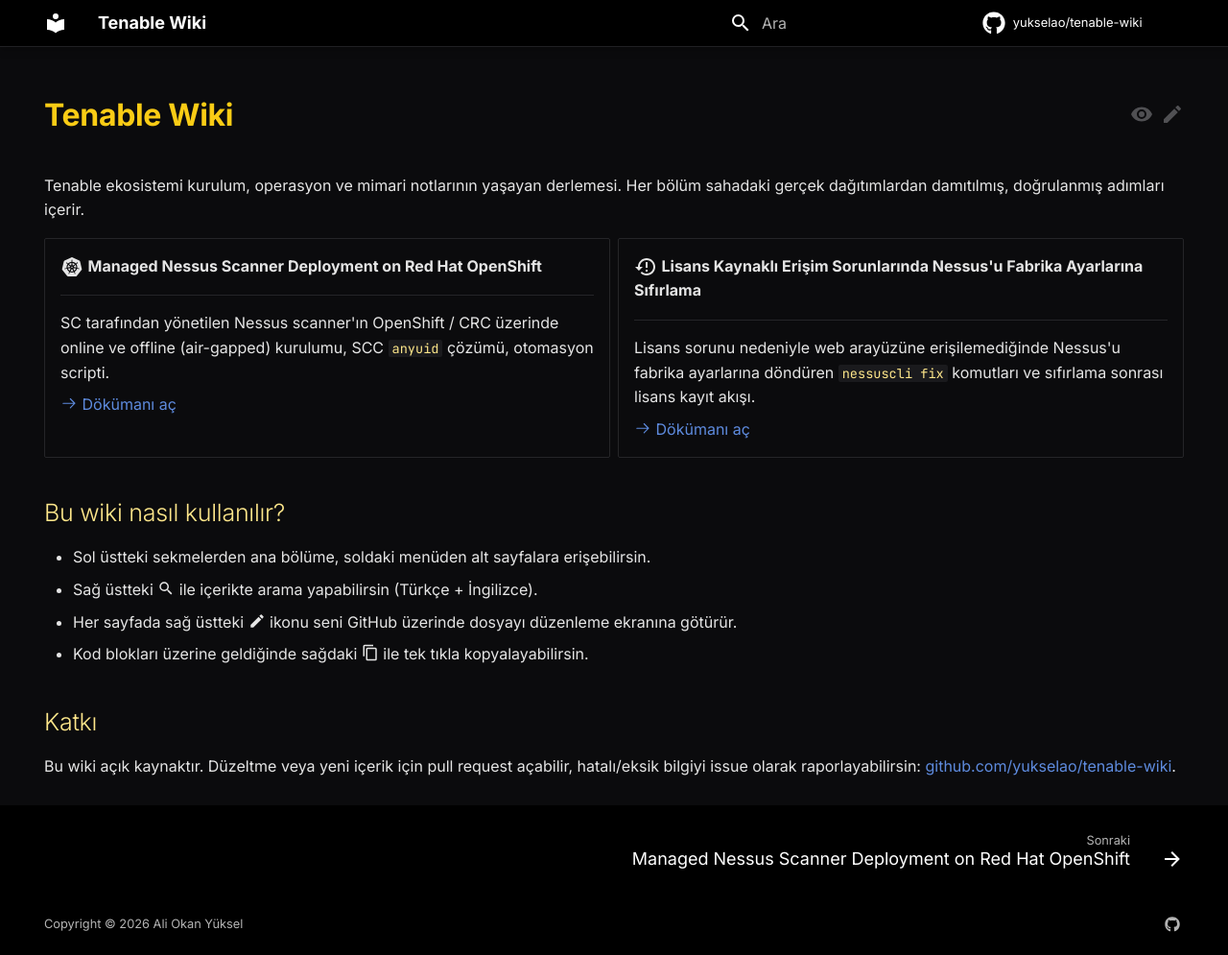
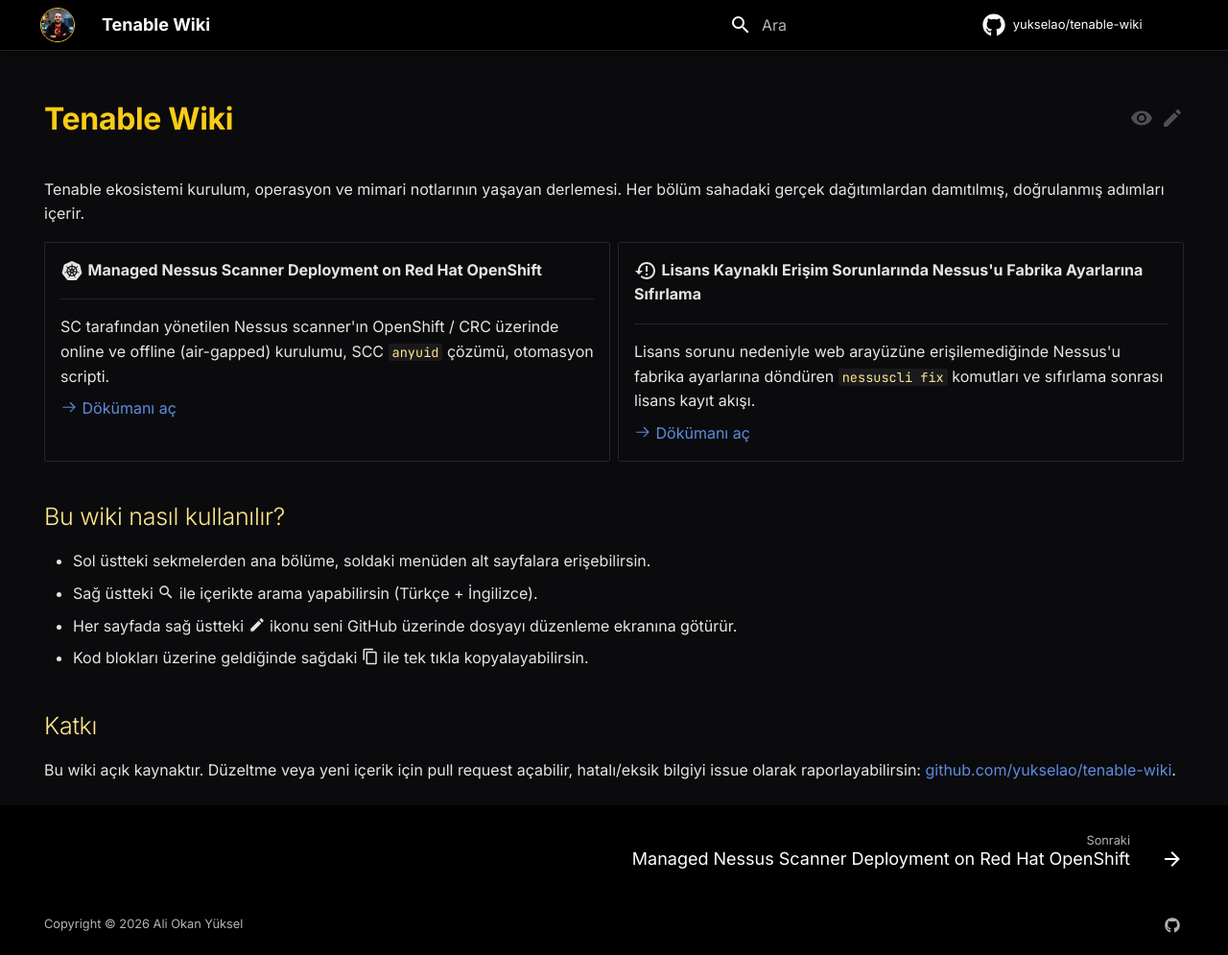
Before and after one commit to yukselao/tenable-wiki, an MkDocs documentation site: the page built from docs/index.md, in a window 1280 px wide and 995 px high. Shown: the whole window at 96% size. Built offline with MkDocs 1.6.1 and Material for MkDocs 9.7.7, drawn with Linux system fonts in a browser that asks for light colours; comment, search, counter and statistics services are not loaded.

Commit message:
Add author avatar as header logo
Place a small circular avatar at the top-left of the header (and as
favicon), framed in the theme accent yellow (#facc15). Source image
resized to 256px to keep header weight reasonable.

```diff
--- a/docs/stylesheets/extra.css
+++ b/docs/stylesheets/extra.css
@@ -41,6 +41,20 @@
   border-bottom: 1px solid #202024;
 }
 
+.md-header__button.md-logo {
+  margin: 0.2rem;
+  padding: 0.2rem;
+}
+
+.md-header__button.md-logo img,
+.md-header__button.md-logo svg {
+  height: 1.8rem;
+  width: 1.8rem;
+  border-radius: 50%;
+  object-fit: cover;
+  border: 1px solid #facc15;
+}
+
 [data-md-color-scheme="slate"] .md-typeset a:hover {
   color: #fde047;
 }
--- a/mkdocs.yml
+++ b/mkdocs.yml
@@ -12,6 +12,8 @@ copyright: Copyright &copy; 2026 Ali Okan Yüksel
 theme:
   name: material
   language: tr
+  logo: assets/avatar.png
+  favicon: assets/avatar.png
   features:
     - navigation.sections
     - navigation.indexes
```
Also changed, not shown: docs/assets/avatar.png (added).
